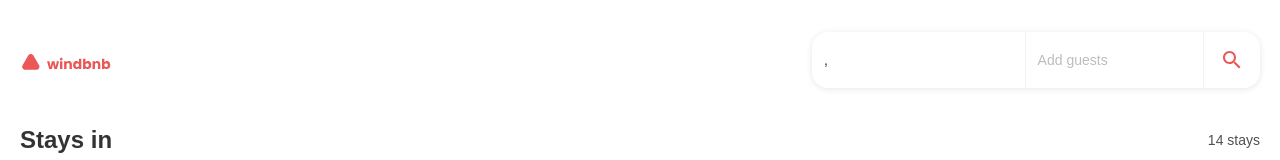
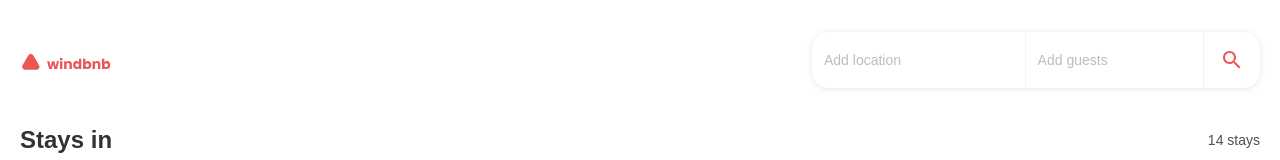
Before and after one commit to RauboLuk/Windbnb, a React (Create React App) app: page / in a window 1280 px wide. Shown: the top 160 px of the page. Built offline with nearby package versions, Linux system fonts and the light colour scheme.

Commit message:
feat: header location placeholder

```diff
--- a/src/components/Header.jsx
+++ b/src/components/Header.jsx
@@ -18,7 +18,11 @@ const Header = ({ setIsModalOpen }) => {
         className="min-w-min w-full mx-3 h-14 flex flex-row items-center rounded-2xl shadow-default md:mx-0 md:max-w-md md:justify-self-end"
       >
         <button className="w-6/12 h-full px-3 placeholder-gray-light text-gray-darkest text-left">
-          {`${selectedLocation.city}, ${selectedLocation.country}`}
+          {selectedLocation.city === "" || selectedLocation.country === "" ? (
+            <span className="text-gray-light">Add location</span>
+          ) : (
+            `${selectedLocation.city}, ${selectedLocation.country}`
+          )}
         </button>
         <div className="h-full border-r border-white-milk"></div>
         <button
```
